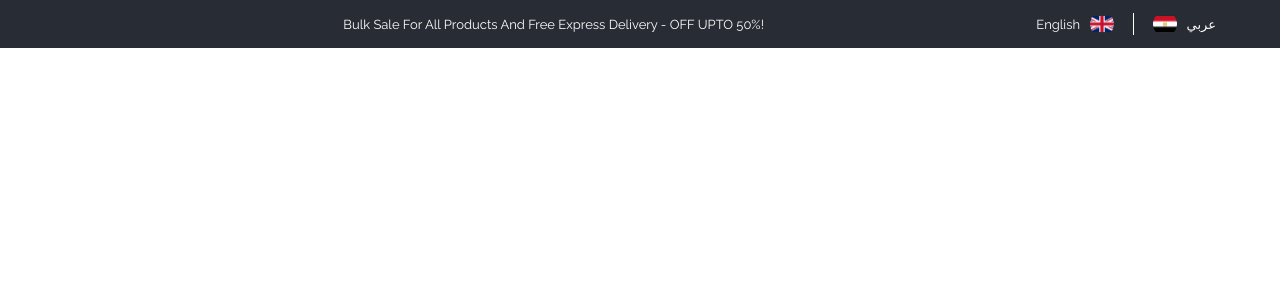
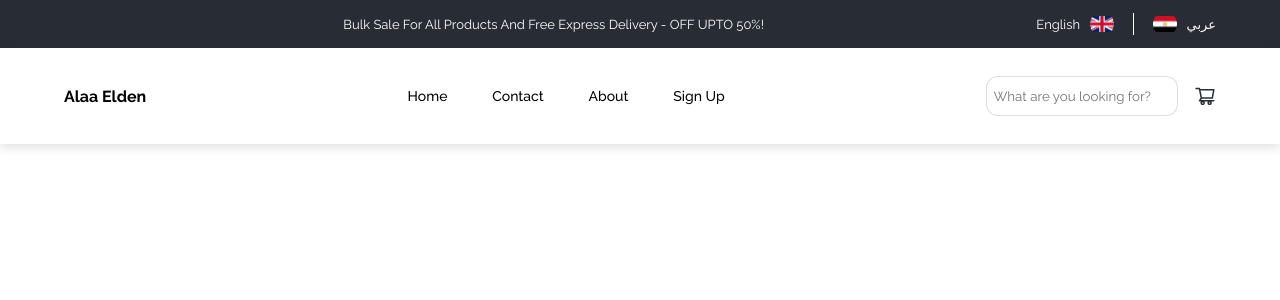
Before and after one commit to bilalbinyaar/alaa-elden-store, a React (Create React App) app: page / in a window 1280 px wide. Shown: the top 300 px of the page. Built offline with nearby package versions, Linux system fonts and the light colour scheme.

Commit message:
Navbar Added

```diff
--- a/package.json
+++ b/package.json
@@ -3,6 +3,9 @@
   "version": "0.1.0",
   "private": true,
   "dependencies": {
+    "@emotion/react": "^11.11.1",
+    "@emotion/styled": "^11.11.0",
+    "@mui/material": "^5.14.0",
     "@testing-library/jest-dom": "^5.16.5",
     "@testing-library/react": "^13.4.0",
     "@testing-library/user-event": "^13.5.0",
--- a/src/App.js
+++ b/src/App.js
@@ -1,9 +1,11 @@
+import Navbar from './components/Navbar';
 import TopBar from './components/TopBar';
 
 function App() {
   return (
     <div>
       <TopBar />
+      <Navbar />
     </div>
   );
 }
--- /dev/null
+++ b/src/components/Navbar.js
@@ -0,0 +1,34 @@
+import React from 'react';
+import { AiOutlineShoppingCart } from 'react-icons/ai';
+
+const Navbar = () => {
+  return (
+    <div className="navbar">
+      <div className="container">
+        <div className="nav-wrapper">
+          <div className="nav-logo">
+            <h2>Alaa Elden</h2>
+          </div>
+          <div className="nav-links">
+            <ul className="nav-ul">
+              <li>Home</li>
+              <li>Contact</li>
+              <li>About</li>
+              <li>Sign Up</li>
+            </ul>
+          </div>
+          <div className="search-cart">
+            <div className="nav-search-bar">
+              <input type="text" placeholder="What are you looking for?" />
+            </div>
+            <div className="cart-icon-div">
+              <AiOutlineShoppingCart className="cart-icon" />
+            </div>
+          </div>
+        </div>
+      </div>
+    </div>
+  );
+};
+
+export default Navbar;
--- a/src/index.css
+++ b/src/index.css
@@ -135,3 +135,76 @@ p {
   padding: 0.5px;
   height: 22px;
 }
+
+/* NAVBAR CSS */
+.navbar {
+  width: 100%;
+  background-color: var(--white-color);
+  height: 12vh;
+  box-shadow: 0px 3px 10px 0px #2b2b2b27;
+  display: flex;
+  align-items: center;
+}
+.navbar .container {
+  padding-top: 0;
+}
+
+.nav-wrapper {
+  display: flex;
+  justify-content: space-between;
+  align-items: center;
+}
+
+.nav-ul {
+  display: flex;
+}
+
+.nav-ul li {
+  list-style: none;
+  font-size: 14px;
+  font-weight: 500;
+  padding: 0.5rem 1rem;
+  margin: 0 0.4rem;
+}
+
+.nav-ul li:hover {
+  background-color: #3c79f5;
+  color: var(--white-color);
+  border-radius: 15px;
+  cursor: pointer;
+}
+
+.search-cart {
+  display: flex;
+  align-items: center;
+  justify-content: space-between;
+}
+
+.nav-search-bar {
+  margin-right: 1rem;
+}
+
+.nav-search-bar input[type='text'] {
+  width: 15vw;
+  height: 5vh;
+  padding: 0.2rem 0.4rem;
+  border: 1px solid #2b2b2b27;
+  border-radius: 12px;
+}
+
+.nav-search-bar input[type='text']:focus {
+  border: 1px solid var(--optional-color);
+  box-shadow: 0 0 10px #2b2b2b27;
+  outline: none;
+}
+
+.cart-icon-div {
+  display: flex;
+  justify-content: center;
+  align-items: center;
+}
+
+.cart-icon {
+  color: var(--black-color);
+  font-size: 22px;
+}
```
Also changed, not shown: 1 other file (tests, documents, lock files or other folders).
